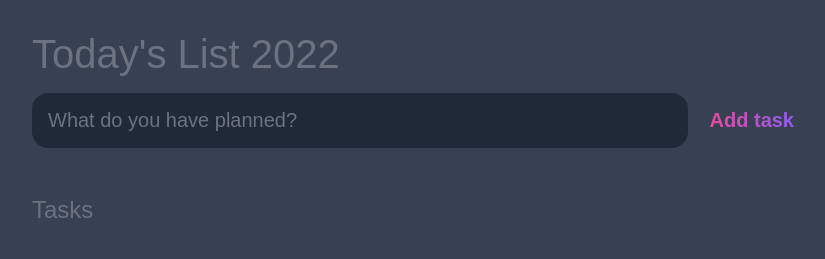
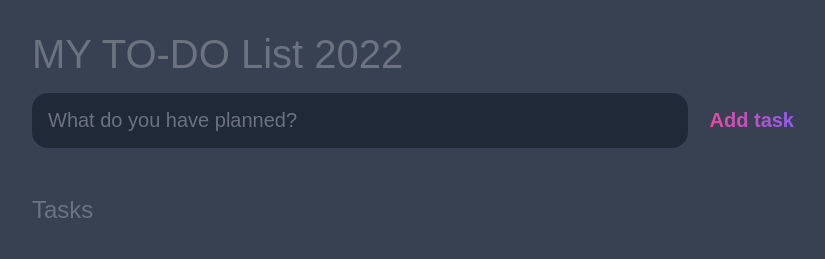
Before and after one commit to Sagar-2001/TO-DO-LIST, a plain HTML site: page index.html in a window 1280 px wide. Shown: the whole page, without its empty margins (224-1049 px from the left). Drawn offline with Linux system fonts and the light colour scheme.

Commit message:
Update index.html

```diff
--- a/index.html
+++ b/index.html
@@ -10,7 +10,7 @@
 </head>
 <body>
     <header>
-		<h1>Today's List 2022</h1>
+		<h1>MY TO-DO List 2022</h1>
 		<form id="new-task-form">
 			<input
 				type="text"
```
